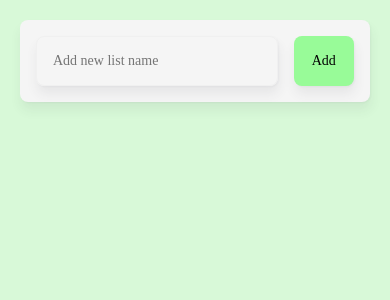
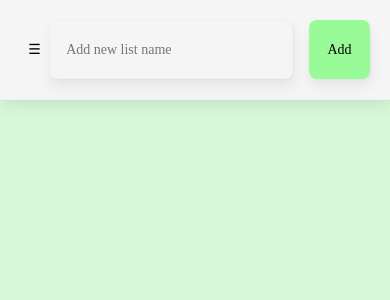
Before and after one commit to stupinaki/to-do-list, a Vue app: page / in a window 390 px wide. Shown: the top 300 px of the page. Built offline with nearby package versions, Linux system fonts and the light colour scheme.

Commit message:
add burger btn to mobile

```diff
--- a/src/App.vue
+++ b/src/App.vue
@@ -3,8 +3,20 @@
     <div v-if="viewportWidth > 800">
       <SideBar :list="sidebarList"/>
     </div>
+    <div v-else>
+      <div class="menu-mobile">
+        <button class="menu-burger-btn" @click="isMenuOpen = !isMenuOpen"> {{ burgerBtnText }} </button>
+        <InputComponent
+            placeholder="Add new list name"
+            @input-change="addNewListName"
+        />
+      </div>
+      <SideBar v-if="isMenuOpen" :list="sidebarList" @click="isMenuOpen = false"/>
+    </div>
+
     <div class="app-main-block">
       <InputComponent
+          v-if="viewportWidth > 800"
           placeholder="Add new list name"
           @input-change="addNewListName"
           class="input-component-wrapper"
@@ -41,7 +53,8 @@ export default {
   data() {
     return {
       list: [],
-      viewportWidth: undefined
+      viewportWidth: undefined,
+      isMenuOpen: false
     }
   },
   beforeMount() {
@@ -85,11 +98,16 @@ export default {
     getNewResizeThrottle() {
       return throttle(this.getNewResize, 1000);
     },
+    burgerBtnText() {
+      return this.$data.isMenuOpen ? "✕" : "☰";
+    },
   }
 }
 </script>
 
 <style scoped>
+@import "src/variables.css";
+
 .app {
   position: relative;
   display: grid;
@@ -112,9 +130,29 @@ export default {
 }
 .input-component-wrapper {
   padding: 16px;
-  background: #f5f5f5;
-  box-shadow: 1px 8px 12px #3a3c4c14, 1px 1px 2px #3a3c4c0a;
+  background: var(--primary-bg);
+  box-shadow: var(--box-shadow);
   border-radius: 8px;
+}
+.menu-mobile {
+  position: fixed;
+  display: grid;
+  grid-template-columns: 1fr 11fr;
+  width: 100%;
+  height: 100px;
+  z-index: 30;
+  background-color: var(--primary-bg);
+  border-bottom: var(--primary-border);
+  box-shadow: var(--box-shadow);
+  padding: 20px;
+}
+.menu-burger-btn {
+  cursor: pointer;
+  border: none;
+  background-color: transparent;
+}
+.menu-burger-btn:hover {
+  transform: scale(1.5);
 }
 .list-enter-active,
 .list-leave-active {
@@ -129,6 +167,8 @@ export default {
 @media screen and (max-width: 800px){
   .app {
     grid-template-columns: 1fr;
+    grid-template-rows: 100px 1fr;
+    gap: 0;
     font-size: 16px;
   }
 }
--- a/src/components/SideBar.vue
+++ b/src/components/SideBar.vue
@@ -46,5 +46,17 @@ export default {
   box-shadow: var(--box-shadow);
   border-right: var(--primary-border);
 }
-
+@media screen  and (max-width: 800px) {
+  .side-bar-wrapper {
+    position: fixed;
+    top: 100px;
+    left: 0;
+    right: 0;
+    bottom: 0;
+    align-items: center;
+    width: 100%;
+    height: auto;
+    z-index: 20;
+  }
+}
 </style>
--- a/src/components/ToDoBlock.vue
+++ b/src/components/ToDoBlock.vue
@@ -154,7 +154,7 @@ export default {
 }
 .form-btns-wrapper{
   position: sticky;
-  top: 0;
+  top: 100px;
   left: 0;
   right: 0;
   display: flex;
```
